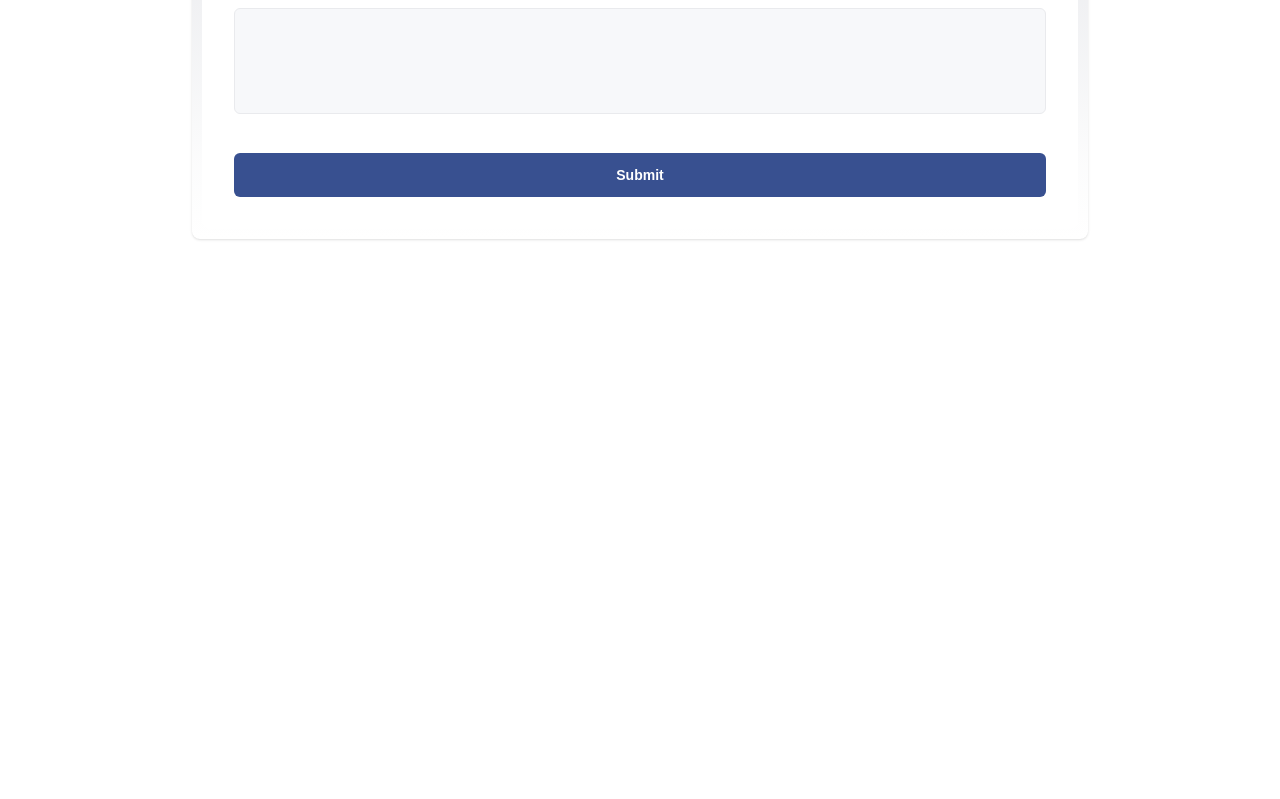
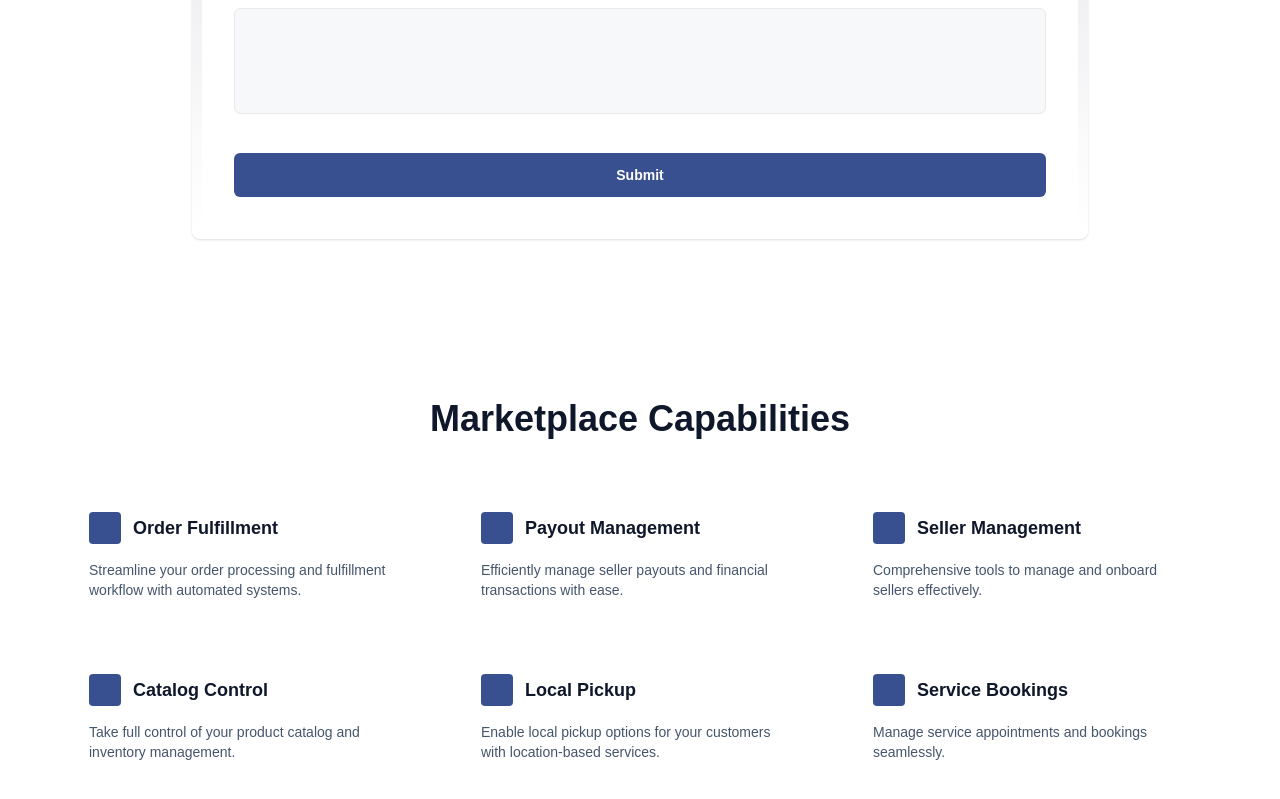
Before and after one commit to syedalirazazaidi/landing, a Next.js app: page / in a window 1280 px wide. Shown: the part 1104-1903 px from the top of the page. Before the commit the page ends 1423 px from the top, so only its background shows below. Built offline with nearby package versions, Linux system fonts and the light colour scheme.

Commit message:
feat: add MarketplaceCapabilities component to showcase marketplace features

```diff
--- /dev/null
+++ b/app/components/MarketplaceCapabilities.tsx
@@ -0,0 +1,65 @@
+export default function MarketplaceCapabilities() {
+  const capabilities = [
+    {
+      title: "Order Fulfillment",
+      description: "Streamline your order processing and fulfillment workflow with automated systems."
+    },
+    {
+      title: "Payout Management",
+      description: "Efficiently manage seller payouts and financial transactions with ease."
+    },
+    {
+      title: "Seller Management",
+      description: "Comprehensive tools to manage and onboard sellers effectively."
+    },
+    {
+      title: "Catalog Control",
+      description: "Take full control of your product catalog and inventory management."
+    },
+    {
+      title: "Local Pickup",
+      description: "Enable local pickup options for your customers with location-based services."
+    },
+    {
+      title: "Service Bookings",
+      description: "Manage service appointments and bookings seamlessly."
+    }
+  ];
+
+  return (
+    <section className="py-20 px-4 bg-white">
+      <div className="mx-auto max-w-6xl">
+        <h2 className="text-center text-4xl font-bold text-slate-900 mb-12">
+          Marketplace Capabilities
+        </h2>
+
+        <div className="grid grid-cols-1 md:grid-cols-2 lg:grid-cols-3 gap-6">
+          {capabilities.map((item, index) => (
+            <div key={index} className="relative">
+              <div
+                className="absolute -inset-3 rounded-lg"
+
+              />
+              <div
+                className="rounded-lg flex p-[1px] overflow-hidden relative"
+
+              >
+                <div className="rounded-lg bg-white p-6 flex flex-col">
+                  <div className="flex items-center gap-3 mb-4">
+                    <div className="w-8 h-8 bg-[#385090] rounded flex-shrink-0"></div>
+                    <h3 className="text-lg font-bold text-slate-900">
+                      {item.title}
+                    </h3>
+                  </div>
+                  <p className="text-sm text-slate-600">
+                    {item.description}
+                  </p>
+                </div>
+              </div>
+            </div>
+          ))}
+        </div>
+      </div>
+    </section>
+  );
+}
--- a/app/page.tsx
+++ b/app/page.tsx
@@ -1,6 +1,7 @@
 import Navbar from "./components/Navbar";
 import Hero from "./components/Hero";
 import ContactForm from "./components/ContactForm";
+import MarketplaceCapabilities from "./components/MarketplaceCapabilities";
 
 export default function Home() {
   return (
@@ -8,6 +9,7 @@ export default function Home() {
       <Navbar />
       <Hero />
       <ContactForm />
+      <MarketplaceCapabilities />
     </main>
   );
 }
```
